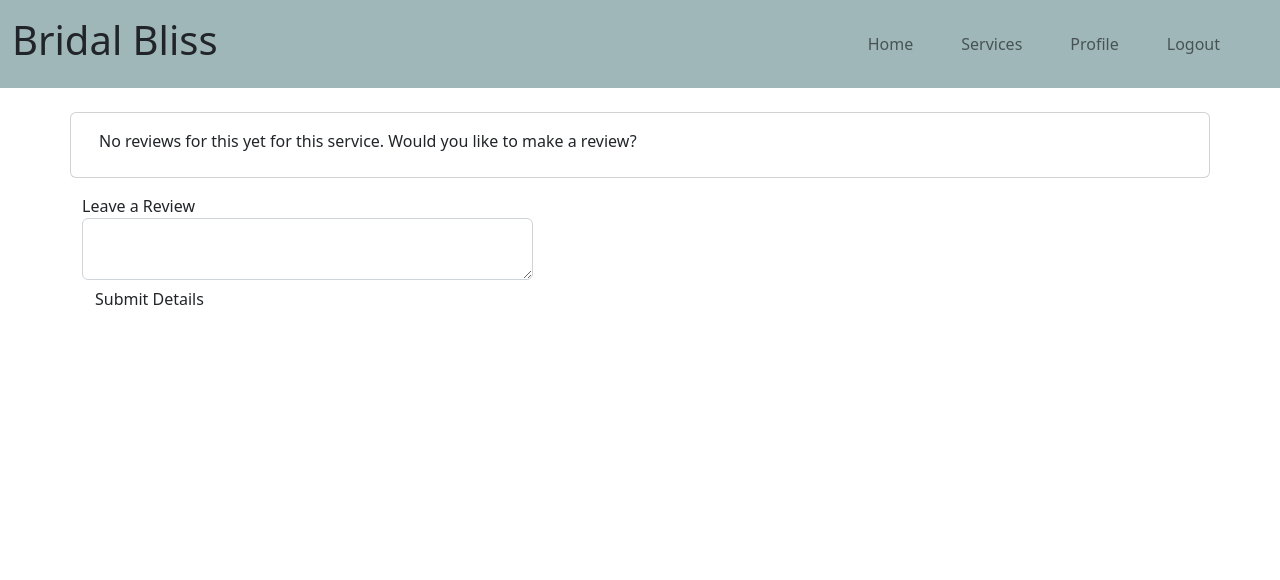
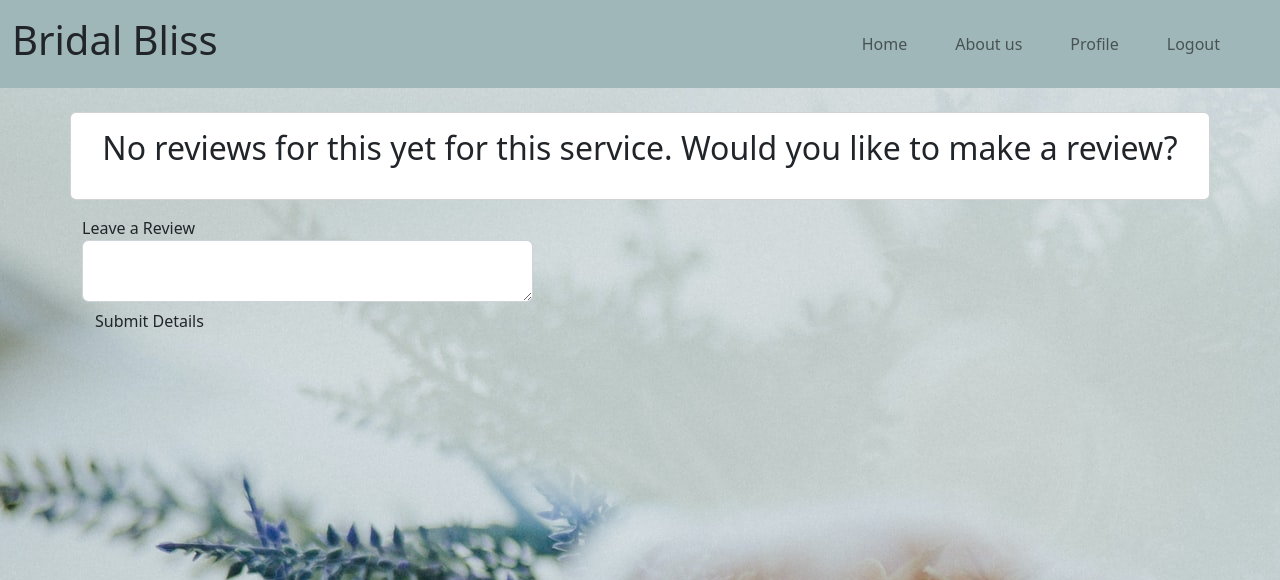
Before and after one commit to Charlotte-Natasha/BridalBliss, a Flask app: page /review/1 in a window 1280 px wide. Shown: the top 580 px of the page. Run offline with Flask 2, Linux system fonts and the light colour scheme; the visitor is signed in with stand-in values (Sample User, id 1); data comes from the database, SQL or seed files in the repository; some libraries are stand-ins or nearby versions.

Commit message:
home page changes

```diff
--- a/app/__init__.py
+++ b/app/__init__.py
@@ -9,6 +9,7 @@ from flask_bootstrap import Bootstrap
 bootstrap=Bootstrap()
 login_manager = LoginManager()
 db = SQLAlchemy()
+
 
 migrate=Migrate()
 #Initializing application
--- a/app/static/css/style.css
+++ b/app/static/css/style.css
@@ -2,7 +2,7 @@
 
 body{
     font-family: 'Poppins', sans-serif;
-    background: #f2e2d2;
+    background-image: url(../images/wedding.jpg);
 }
 
 nav{
--- a/app/templates/about.html
+++ b/app/templates/about.html
@@ -1,7 +1,6 @@
 {% extends 'base.html'%}
 
 {% block content%}
-<img src="{{url_for('static',filename='images/wedding.jpg')}}" alt="">
 
 <div class="container text-center mt-5">
 <h1>Making Every Bride's dream come true</h1>
--- a/app/templates/nav.html
+++ b/app/templates/nav.html
@@ -14,7 +14,7 @@
                         <a class="nav-link" aria-current="page" href="/">Home</a>
                     </li>
                     <li class="nav-item p-3">
-                        <a class="nav-link" href="/services">Services</a>
+                        <a class="nav-link" href="/about.html">About us</a>
                     </li>
                     {%if current_user.is_authenticated%}
                     <li class="nav-item p-3">
@@ -37,169 +37,3 @@
         </div>
     </div>
 </nav>
-
-
-
-
-
-
-
-
-
-
-
-
-
-
-
-
-
-
-
-
-
-
-
-
-
-
-
-
-
-
-
-
-
-
-
-
-
-
-
-
-
-
-
-
-
-
-<!-- <nav class="navbar navbar-expand-lg bg-light" id="myNav">
-    <div class="container-fluid">
-        <a class="navbar-brand" href="#">Bridal Bliss</a>
-        <button class="navbar-toggler" type="button" data-bs-toggle="collapse" data-bs-target="#navbarSupportedContent"
-            aria-controls="navbarSupportedContent" aria-expanded="false" aria-label="Toggle navigation">
-            <span class="navbar-toggler-icon"></span>
-        </button>
-        <div class="collapse navbar-collapse" id="navbarSupportedContent">
-            <ul class="navbar-nav me-auto mb-2 mb-lg-0">
-                <li class="nav-item">
-                    <a class="nav-link active" aria-current="page" href="{{url_for('main.index')}}">Home</a>
-                </li>
-                <li class="nav-item">
-                    <a class="nav-link" href="/about.html">About Us</a>
-                </li>
-                <li>
-                    <a class="nav-link" href="#">Services</a>
-                </li>
-                <li>
-                    <a class="nav-link" href="#">Contact Us</a>
-                </li>
-                {% if current_user.is_authenticated %}
-
-
-
-
-
-                    <li class="nav-item"><a class="nav-link bg-info rounded-pill px-4" href="{{url_for('main.profile',name=current_user.username)}}"> Profile</a></li>
-
-
-                    <li class="nav-item"><a class="nav-link text-danger bg-info px-4 rounded-pill ms-3 me-3" href="{{url_for('auth.logout')}}"><i class="fas fa-sign-out-alt"></i>&nbsp; Log out</a></li>
-                    <button type="button" class="btn btn-primary  rounded">{{current_user.username}}</button>
-
-
-                        {% else %}
-
-                        <li class="nav-item d-flex">
-                            <a  class="nav-link" href="{{url_for('auth.signup')}}"><i class="fas fa-user-plus"></i></i>&nbsp; Sign Up</a>
-                        </li>
-                        <li class="nav-item d-flex">
-                            <a  class="nav-link" href="{{url_for('auth.login')}}" ><i class="fas fa-sign-in-alt "></i>&nbsp; Log In</a>
-                        </li>
-
-                        {%endif%}
-
-            </ul>
-
-        </div>
-    </div>
-</nav> -->
-
-
-
-
-
-
-
-
-
-
-
-
-
-
-
-
-
-
-    <!-- <input type="checkbox" id="check">
-    <label for="check">
-        <span class="iconify" data-icon="codicon:three-bars" id="bars"></span>
-        <span class="iconify" data-icon="ic:round-cancel" id="cancel"></span>
-    </label>
-    <nav class="hero">
-        <h2 class="logo" style="color: #46B1C9;">Bridal <span style="color: #F2E2D2;">Bliss</span> </h2>
-        <ul>
-            <li><a href="#">Home</a></li>
-            <li><a href="/about.html">About</a></li>
-            <li><a href="/addservice.html">Services</a></li>
-            <li><a href="#">Portfolio</a></li>
-            <li><a href="#">Contact us</a></li>
-
-            {% if current_user.is_authenticated %}
-
-<button type="button" class="btn btn-primary">{{current_user.username}}</button>
-
-
-
-    <li><a class="dropdown-item" href="#">Account</a></li>
-    <li><a class="dropdown-item" href="{{url_for('main.profile',name=current_user.username)}}"><i class="far fa-user"></i>&nbsp;Update Profile</a></li>
-    <li><hr class="dropdown-divider" /></li>
-
-    <li><a class="dropdown-item text-danger" href="{{url_for('auth.logout')}}"><i class="fas fa-sign-out-alt"></i>&nbsp; Log out</a></li>
-
-
-        {% else %}
-
-        <li class="nav-item">
-            <a  class="" href="{{url_for('auth.signup')}}"><i class="fas fa-user-plus"></i></i>&nbsp; Sign Up</a>
-        </li>
-        <li class="nav-item">
-            <a  class="" href="{{url_for('auth.login')}}" ><i class="fas fa-sign-in-alt "></i>&nbsp; Log In</a>
-        </li>
-
-        {%endif%}
-
-        </ul> -->
-
-
-        <!-- <button type="button" class="btn" style="color: #9FB7B9;" >LogOut</button>  -->
-    </nav>
-    <!-- <div class="main container-fluid">
-        <h1 class="info mb-3">
-            Experience Your Dream with us
-        </h1>
-        <p> The largest selection of dresses. Experts to help easen your day and bring your dream to life.</p>
-
-    <a type="button" class="btn btn-secondary" href="{{url_for('main.filterservice')}}">Book an Appointment</a>
-    </div> -->
-</div>
--- a/app/templates/reviews.html
+++ b/app/templates/reviews.html
@@ -19,9 +19,9 @@
     </div>
     {% else %}
     <div class="card w-90 mb-3">
-        <div class="card-body">
+        <h2 class="card-body text-center">
             <p class="card-title">No reviews for this yet for this service. Would you like to make a review?</p>
-        </div>
+        </h2>
     </div>
     <div class="col-md-5">
         {{wtf.quick_form(form)}}
--- /dev/null
+++ b/runtime.txt
@@ -0,0 +1 @@
+python-3.9.12
```
Also changed, not shown: app/templates/index.html (+13 -25 lines), app/static/images/cars.jpg (added), app/static/images/smoke.jpg (added), app/templates/service/addservice.html (line endings or trailing spaces), 3 other files.
